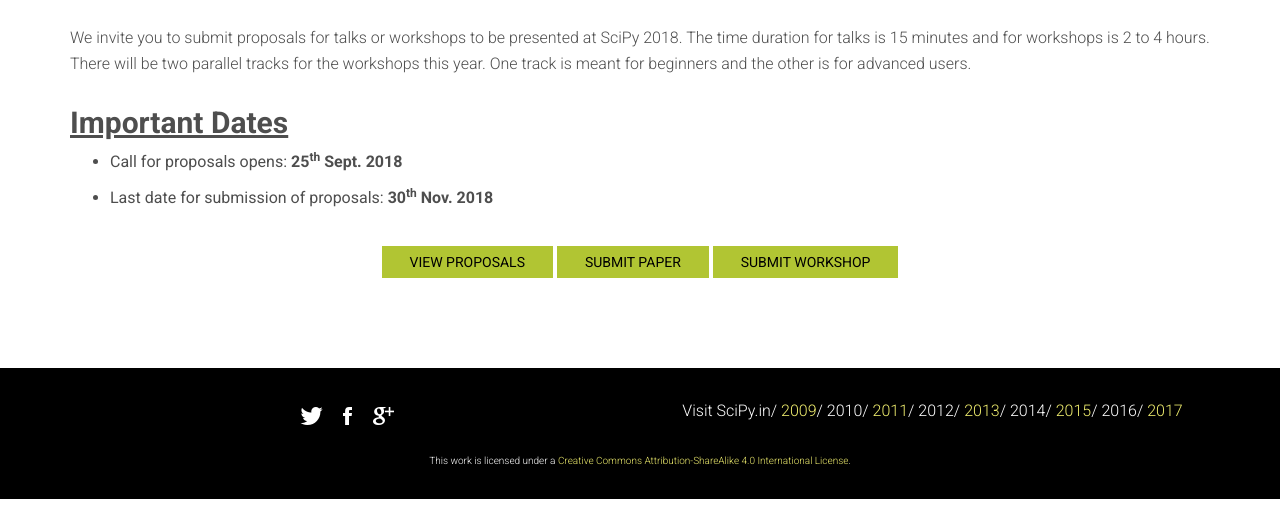
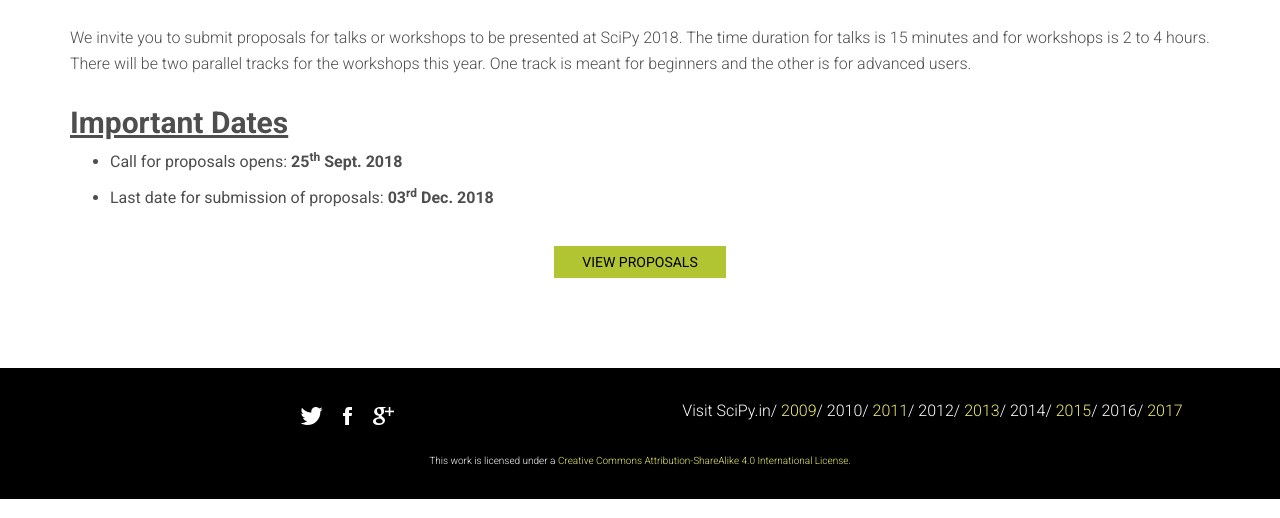
Before and after one commit to FOSSEE/SciPy2018, a Django app: page /2018/edit-proposal/1 in a window 1280 px wide. Shown: the part 158-676 px from the top of the page. Run offline with Django 3.2, Linux system fonts and the light colour scheme; the visitor is signed in with stand-in values (Sample User, id 1); data that the repository does not hold is empty; parts of the project's set-up code (start-up, migrations or seed data) failed here and were passed over; some libraries are stand-ins or nearby versions.

Commit message:
Disabled submit proposals button

```diff
--- a/static/website/templates/cfp.html
+++ b/static/website/templates/cfp.html
@@ -46,7 +46,7 @@
                 <ul>
                     <li>Call for proposals opens: <b> 25<sup>th</sup> Sept. 2018</b>
                     </li>
-                    <li>Last date for submission of proposals: <b>30<sup>th</sup> Nov. 2018</b>
+                    <li>Last date for submission of proposals: <b>03<sup>rd</sup> Dec. 2018</b>
                     </li>
                     <!-- <li>Announcement of selected proposals: <b>15<sup>th</sup> Nov. 2018</b>
                     </li> -->
@@ -55,14 +55,14 @@
          {% if user.is_superuser %}
                 <center>
                     <a href="{% url 'website:view_abstracts' %}" class="btn btn-info">View Proposals</a>
-                    <a href="{% url 'website:submitcfp' %}" class ="btn btn-info" role="button"> Submit paper  </a>
-                    <a href="{% url 'website:submitcfw' %}" class ="btn btn-info" role="button">Submit workshop </a>
+                    <!-- <a href="{% url 'website:submitcfp' %}" class ="btn btn-info" role="button"> Submit paper  </a>
+                    <a href="{% url 'website:submitcfw' %}" class ="btn btn-info" role="button">Submit workshop </a> -->
                 </center>
          {% else %}
                 <center>
                     <a href="{% url 'website:view_abstracts' %}" class="btn btn-info">View Proposals</a>
-                    <a href="{% url 'website:submitcfp' %}" class ="btn btn-info" role="button"> Submit paper  </a>
-                    <a href="{% url 'website:submitcfw' %}" class ="btn btn-info" role="button">Submit workshop </a>
+                    <!-- <a href="{% url 'website:submitcfp' %}" class ="btn btn-info" role="button"> Submit paper  </a>
+                    <a href="{% url 'website:submitcfw' %}" class ="btn btn-info" role="button">Submit workshop </a> -->
                 </center>
          {% endif %}
          {% else %}
--- a/static/website/templates/home.html
+++ b/static/website/templates/home.html
@@ -297,7 +297,7 @@
                 <ul>
                 <li>Accommodation is provided on a shared basis inside IIT-B campus. Accommodation will be provided for 2 days, i.e, 20-21 and 21-22 December. Accommodation does not include other amenities like dinner, etc. Extension of period of stay is not available. This is a non-refundable ticket and non-transferable ticket. </li>
                 <li>A low-cost accommodation will be provided on sharing basis.</li>
-                <li>You have to make the payment directly at the the registration desk in cash.</li>
+                <li><strong>You have to make the payment directly at the the registration desk in cash.</strong></li>
                 </ul>
                 </div>
               </td>
@@ -311,7 +311,7 @@
               </td>
               <td style="border-top:none;!important">
                 <div class="align-baseline">
-                  Change of size, exchange at the venue is not available. This is a non-refundable ticket and non-transferable ticket. The T-shirt cost will be INR 350/- each. You will have to make the payment at the registration desk in cash.
+                  Change of size, exchange at the venue is not available. This is a non-refundable ticket and non-transferable ticket. The T-shirt cost will be INR 350/- each. <strong>You will have to make the payment at the registration desk in cash.</strong>
                 </div>
               </td>
               </tr>
@@ -352,7 +352,7 @@
                     <h4>Call for Papers opens on: 24/09/2018</h4>
                 </div>
                 <div class="col-md-6">
-                    <h4>Call for Papers closes on: 30/11/2018</h4>
+                    <h4>Call for Papers closes on: 03/12/2018</h4>
                 </div>
             </div>
         </div>
```
Also changed, not shown: static/website/templates/view-proposals.html (+8 -8 lines).
